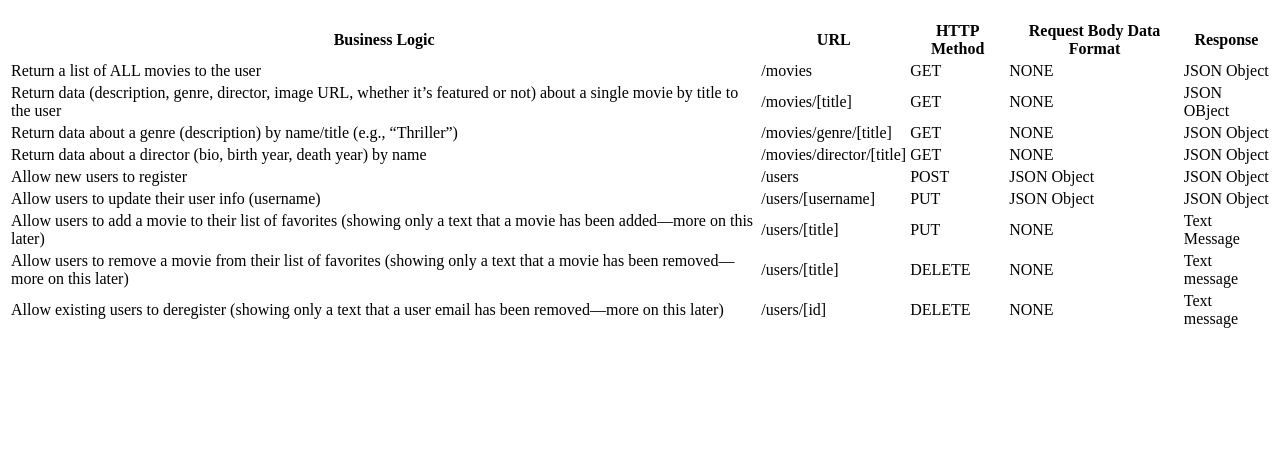
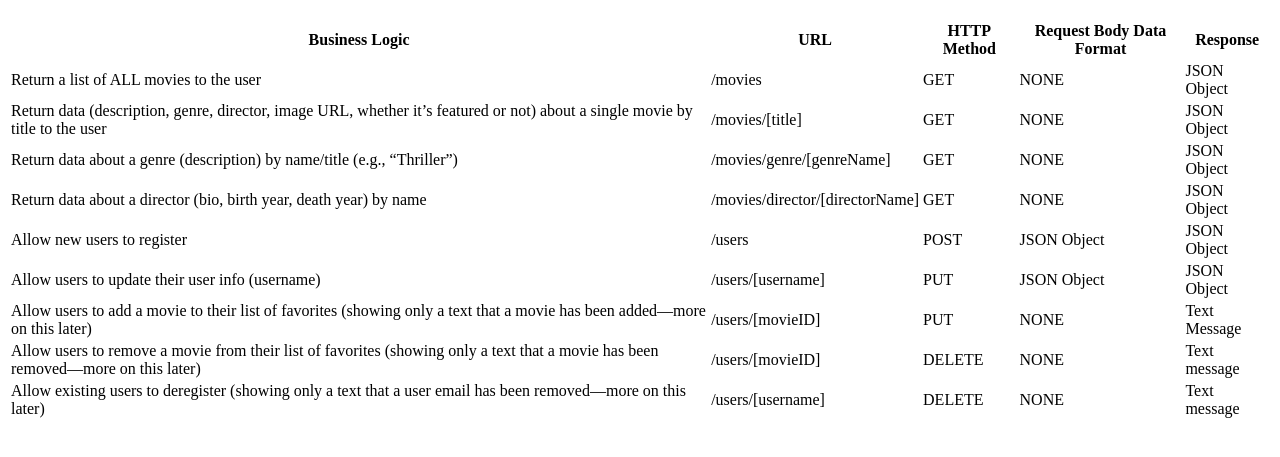
Before and after one commit to Kodeiak/movie-api, a website: page public/documentation.html in a window 1280 px wide. Shown: the part 61-518 px from the top of the page. Drawn offline with Linux system fonts and the light colour scheme.

Commit message:
update urls

```diff
--- a/public/documentation.html
+++ b/public/documentation.html
@@ -27,18 +27,18 @@
           <td>/movies/[title]</td>
           <td>GET</td>
           <td>NONE</td>
-          <td>JSON OBject</td>
+          <td>JSON Object</td>
         </tr>
         <tr>
           <td>Return data about a genre (description) by name/title (e.g., “Thriller”)</td>
-          <td>/movies/genre/[title]</td>
+          <td>/movies/genre/[genreName]</td>
           <td>GET</td>
           <td>NONE</td>
           <td>JSON Object</td>
         </tr>
         <tr>
           <td>Return data about a director (bio, birth year, death year) by name</td>
-          <td>/movies/director/[title]</td>
+          <td>/movies/director/[directorName]</td>
           <td>GET</td>
           <td>NONE</td>
           <td>JSON Object</td>
@@ -59,21 +59,21 @@
         </tr>
         <tr>
           <td>Allow users to add a movie to their list of favorites (showing only a text that a movie has been added—more on this later)</td>
-          <td>/users/[title]</td>
+          <td>/users/[movieID]</td>
           <td>PUT</td>
           <td>NONE</td>
           <td>Text Message</td>
         </tr>
         <tr>
           <td>Allow users to remove a movie from their list of favorites (showing only a text that a movie has been removed—more on this later)</td>
-          <td>/users/[title]</td>
+          <td>/users/[movieID]</td>
           <td>DELETE</td>
           <td>NONE</td>
           <td>Text message</td>
         </tr>
         <tr>
           <td>Allow existing users to deregister (showing only a text that a user email has been removed—more on this later)</td>
-          <td>/users/[id]</td>
+          <td>/users/[username]</td>
           <td>DELETE</td>
           <td>NONE</td>
           <td>Text message</td>
```
